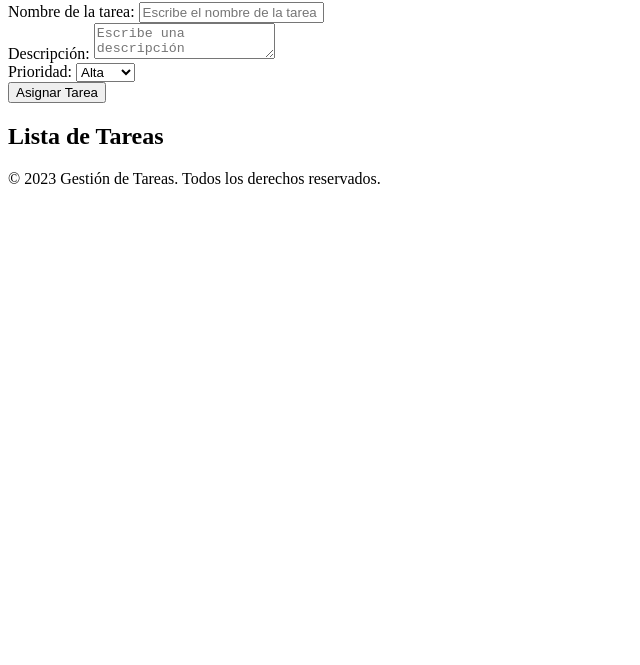
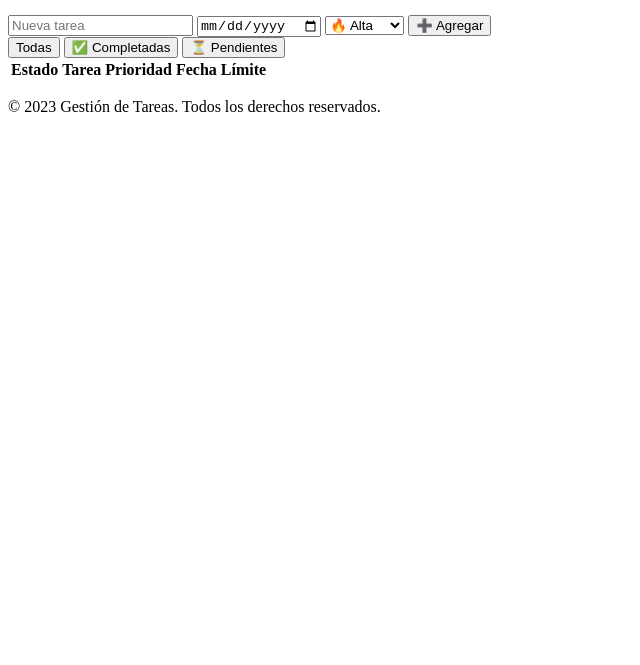
Before and after one commit to Jesvarg/sprint-scrum, a plain HTML site: page index.html in a window 1280 px wide. Shown: the part 135-800 px from the top of the page, without its empty margins (0-640 px from the left). Drawn offline with Linux system fonts and the light colour scheme.

Commit message:
Modificación de HTML

```diff
--- a/index.html
+++ b/index.html
@@ -1,10 +1,11 @@
 <!DOCTYPE html>
 <html lang="es">
   <head>
-    <meta charset="UTF-8">
-    <meta name="viewport" content="width=device-width, initial-scale=1.0">
+    <meta charset="UTF-8" />
+    <meta name="viewport" content="width=device-width, initial-scale=1.0" />
     <title>Gestión de Tareas</title>
-    <link rel="stylesheet" href="styles.css"> <!-- Enlace a tu archivo CSS -->
+    <link rel="stylesheet" href="styles.css" />
+    <!-- Enlace a tu archivo CSS -->
   </head>
   <body>
     <!-- Navegación -->
@@ -17,45 +18,63 @@
     </nav>
 
     <!-- Contenedor principal -->
-    <div id="main-container" class="container">
-        <!-- Formulario para asignar tareas -->
-        <section id="task-form-section" class="form-section">
-            <h1 class="form-title">Asignar Tareas</h1>
-            <form id="task-form" class="task-form">
+    <div class="container">
+      <header>
+        <h1>Gestor de Tareas</h1>
+      </header>
+
+      <div class="app-grid">
+        <form id="taskForm">
           <div class="form-group">
-                    <label for="task-name" class="form-label">Nombre de la tarea:</label>
-                    <input type="text" id="task-name" class="form-input" placeholder="Escribe el nombre de la tarea" required>
+            <input
+              type="text"
+              id="taskText"
+              placeholder="Nueva tarea"
+              required
+            />
+            <input type="date" id="taskDate" required />
+            <select id="taskPriority">
+              <option value="alta">🔥 Alta</option>
+              <option value="media">🔔 Media</option>
+              <option value="baja">⏰ Baja</option>
+            </select>
+            <button type="submit" class="add-task-btn">➕ Agregar</button>
           </div>
-                <div class="form-group">
-                    <label for="task-desc" class="form-label">Descripción:</label>
-                    <textarea id="task-desc" class="form-textarea" placeholder="Escribe una descripción" required></textarea>
+        </form>
+
+        <div class="task-controls">
+          <div class="task-counter"></div>
+          <div class="filter-buttons">
+            <button data-filter="todas" class="active">Todas</button>
+            <button data-filter="completadas">✅ Completadas</button>
+            <button data-filter="pendientes">⏳ Pendientes</button>
           </div>
-                <div class="form-group">
-                    <label for="task-priority" class="form-label">Prioridad:</label>
-                    <select id="task-priority" class="form-select" required>
-                        <option value="alta">Alta</option>
-                        <option value="media">Media</option>
-                        <option value="baja">Baja</option>
-                    </select>
         </div>
-                <button type="submit" id="submit-task" class="form-button">Asignar Tarea</button>
-            </form>
-        </section>
 
-        <!-- Sección para mostrar tareas -->
-        <section id="task-list-section" class="task-list-section">
-            <h2 class="task-list-title">Lista de Tareas</h2>
-            <div id="task-list" class="task-list">
-                <!-- Aquí se mostrarán las tareas programadas con JS -->
+        <div class="tasks-table-container">
+          <table id="tasksTable" class="tasks-table">
+            <thead>
+              <tr>
+                <th>Estado</th>
+                <th>Tarea</th>
+                <th>Prioridad</th>
+                <th>Fecha Límite</th>
+              </tr>
+            </thead>
+            <tbody id="taskList"></tbody>
+          </table>
         </div>
-        </section>
+      </div>
     </div>
 
     <!-- Pie de página -->
     <footer id="main-footer" class="footer">
-        <p class="footer-text">© 2023 Gestión de Tareas. Todos los derechos reservados.</p>
+      <p class="footer-text">
+        © 2023 Gestión de Tareas. Todos los derechos reservados.
+      </p>
     </footer>
 
-    <script src="script.js"></script> <!-- Enlace a tu archivo JS -->
+    <script src="script.js"></script>
+    <!-- Enlace a tu archivo JS -->
   </body>
 </html>
--- /dev/null
+++ b/script.js
@@ -0,0 +1 @@
+let tasks = JSON.parse(localStorage.getItem("tasks")) || [];
```
Lines whose indentation alone changed are shown as unchanged.
